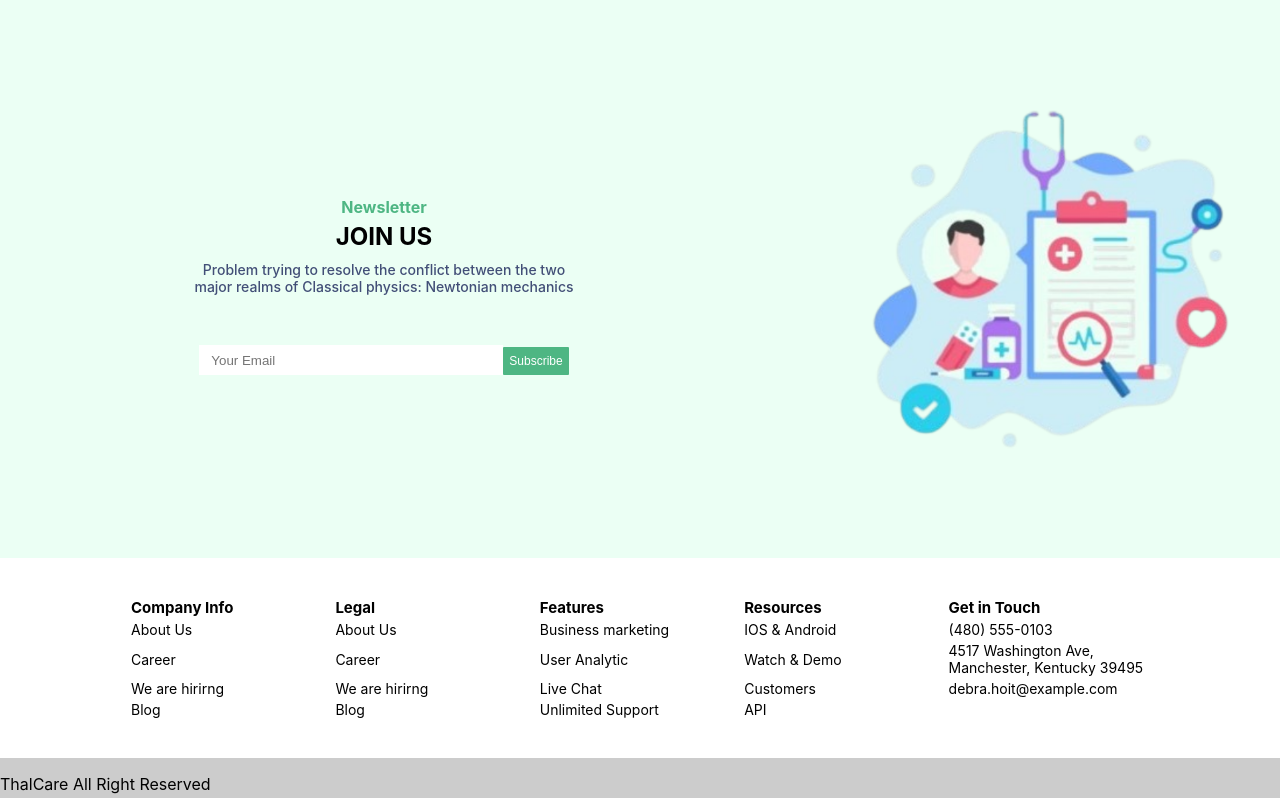
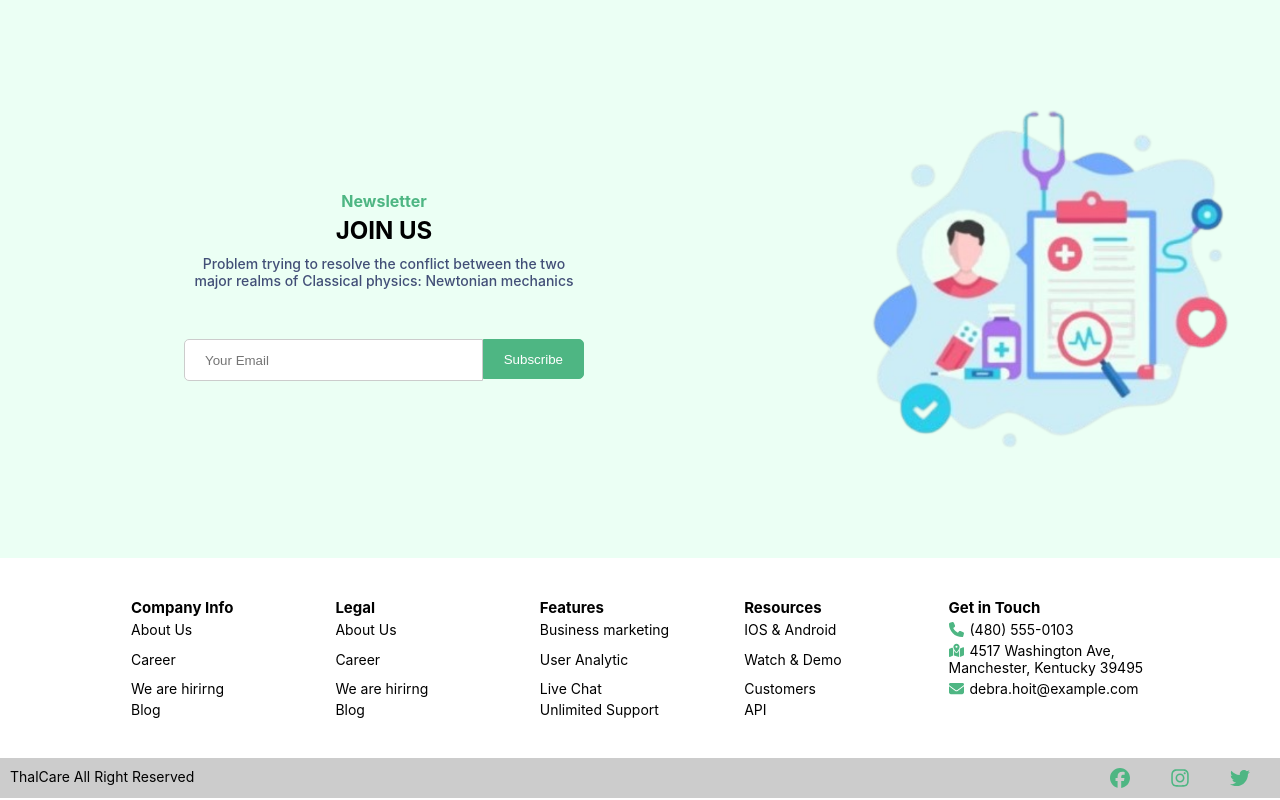
Before and after one commit to Sewmini-Wije/ThalCare, a React (Create React App) app: page / in a window 1280 px wide. Shown: the part 3202-4002 px from the top of the page. Built offline with nearby package versions, Linux system fonts and the light colour scheme.

Commit message:
completed homepagee contact section

```diff
--- a/package.json
+++ b/package.json
@@ -4,6 +4,7 @@
   "private": true,
   "dependencies": {
     "@fortawesome/fontawesome-svg-core": "^6.7.2",
+    "@fortawesome/free-brands-svg-icons": "^6.7.2",
     "@fortawesome/free-solid-svg-icons": "^6.7.2",
     "@fortawesome/react-fontawesome": "^0.2.2",
     "@testing-library/dom": "^10.4.0",
--- a/src/components/Home.jsx
+++ b/src/components/Home.jsx
@@ -1,7 +1,8 @@
 import React, { useState } from "react";
 import "../styles/Home.css";
 import { FontAwesomeIcon } from "@fortawesome/react-fontawesome";
-import { faHeartbeat, faStethoscope, faNotesMedical } from "@fortawesome/free-solid-svg-icons";
+import { faHeartbeat, faStethoscope, faNotesMedical, faPhone, faMapLocationDot, faEnvelope } from "@fortawesome/free-solid-svg-icons";
+import { faFacebook, faInstagram, faTwitter } from "@fortawesome/free-brands-svg-icons";
 import article1 from "../img/article1.jpeg";
 import article2 from "../img/article2.jpeg";
 import article3 from "../img/article3.jpeg";
@@ -217,7 +218,7 @@ const Home = () => {
                                     <td>About Us</td>
                                     <td>Business marketing</td>
                                     <td>IOS & Android</td>
-                                    <td>(480) 555-0103</td>
+                                    <td> <FontAwesomeIcon icon={faPhone} className="footer2-icons" />  (480) 555-0103</td>
                                 </tr>
 
                                 <tr>
@@ -225,7 +226,7 @@ const Home = () => {
                                     <td>Career</td>
                                     <td>User Analytic</td>
                                     <td>Watch & Demo</td>
-                                    <td>4517 Washington Ave, Manchester, Kentucky 39495</td>
+                                    <td> <FontAwesomeIcon icon={faMapLocationDot} className="footer2-icons" />  4517 Washington Ave, Manchester, Kentucky 39495</td>
                                 </tr>
 
                                 <tr>
@@ -233,7 +234,7 @@ const Home = () => {
                                     <td>We are hirirng</td>
                                     <td>Live Chat</td>
                                     <td>Customers</td>
-                                    <td>debra.hoit@example.com</td>
+                                    <td> <FontAwesomeIcon icon={faEnvelope} className="footer2-icons" />  debra.hoit@example.com</td>
                                 </tr>
 
                                 <tr>
@@ -247,8 +248,10 @@ const Home = () => {
                     </div>
                     <div className="footer2">
                         <p>ThalCare All Right Reserved</p>
-                        <div className="footer2-img">
-
+                        <div>
+                            <FontAwesomeIcon icon={faFacebook} className="footer2-img" />
+                            <FontAwesomeIcon icon={faInstagram} className="footer2-img" />
+                            <FontAwesomeIcon icon={faTwitter} className="footer2-img" />
                         </div>
                     </div>
                 </div>
--- a/src/styles/Home.css
+++ b/src/styles/Home.css
@@ -320,10 +320,18 @@
     margin-bottom: 50px;
 }
 
+.subscribe {
+    display: flex;
+    width: 100%;
+    max-width: 400px;
+}
+
 .subscribe input {
-    width: 300px;
-    height: 28px;
-    border: none;
+    flex: 1;
+    padding: 10px;
+    border: 1px solid #ccc;
+    border-radius: 5px 0 0 5px;
+    height: 20px;
 }
 
 .subscribe input::placeholder {
@@ -331,12 +339,13 @@
 }
 
 .sub-btn {
-    border: none;
-    color: #ffffff;
-    font-size: 12px;
+    padding: 10px 20px;
     background-color: #4eb683;
-    height: 28px;
-    border-radius: 1px;
+    border: 1px solid #4eb683;
+    color: white;
+    border-radius: 0 5px 5px 0;
+    height: 40px;
+    cursor: pointer;
 }
 
 .sub-btn:hover {
@@ -391,6 +400,27 @@
     justify-content: space-between;
 }
 
+.footer2-icons {
+    color: #4eb683;
+    width: 15px;
+    height: 15px;
+    margin-right: 2px;
+}
+
+.footer2 p {
+    padding: 10px;
+    margin: 0;
+    font-size: 14px;
+    font-weight: 400;
+}
+
+.footer2-img {
+    color: #4eb683;
+    width: 20px;
+    height: 20px;
+    margin-right: 20px;
+    padding: 10px;
+}
 
 
 
@@ -486,6 +516,25 @@
         height: auto;
         padding: 20px;
     }
+
+    .footer1 table {
+        width: 100%;
+        font-size: 14px;
+    }
+
+    .subscribe input, .sub-btn {
+        height: fit-content;
+        margin-bottom: 10px;
+    }
+
+    .footer1 {
+        flex-direction: column;
+        text-align: center;
+    }
+
+    .footer1 table {
+        width: 90%;
+    }
 }
 
 @media screen and (max-width: 480px) { /* Mobile screens */
```
Also changed, not shown: 1 other file (tests, documents, lock files or other folders).
